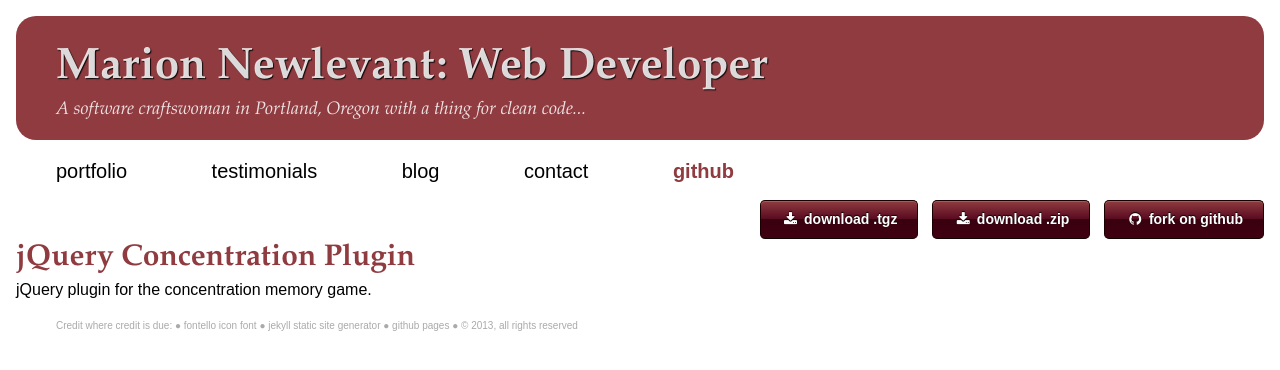
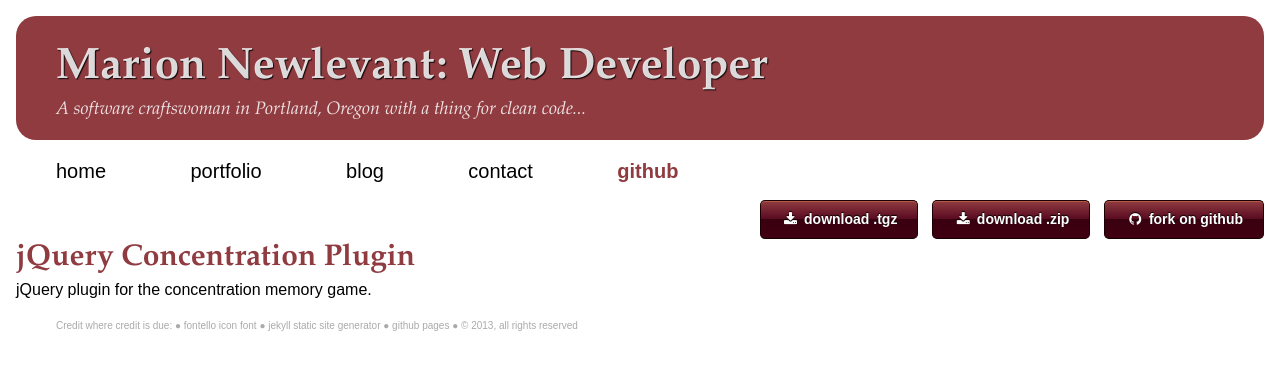
Before and after one commit to marionnewlevant/marionnewlevant.github.io, a Jekyll site: the page built from _posts/2013-09-06-jquery-concentration-plugin.markdown, in a window 1280 px wide. Shown: the top 370 px of the page. Built offline with Jekyll 4.4.1, drawn with Linux system fonts in a browser that asks for light colours; Markdown is read by kramdown in place of the engine named in the settings.

Commit message:
nav: home yes, testimonials no, and correct name for jquery.concentration

```diff
--- a/_layouts/default.html
+++ b/_layouts/default.html
@@ -24,11 +24,11 @@
   <nav role="navigation">
     <a href="#nav" class="nav-collapse" id="nav-collapse"><i class="icon-menu"></i> Menu</a>
     <ul class="nav" id="nav">
-      <li class="portfolio">
-        <a href="http://marion.newlevant.com/portfolio/patternagents">portfolio</a>
+      <li class="home">
+        <a href="http://marion.newlevant.com">home</a>
       </li>
-      <li class="testimonials">
-        <a href="http://marion.newlevant.com/testimonials">testimonials</a>
+       <li class="portfolio">
+        <a href="http://marion.newlevant.com/portfolio">portfolio</a>
       </li>
       <li class="blog">
         <a href="http://marion.newlevant.com/blog">blog</a>
--- a/_posts/2013-09-06-jquery-concentration-plugin.markdown
+++ b/_posts/2013-09-06-jquery-concentration-plugin.markdown
@@ -1,7 +1,7 @@
 ---
 layout: post
 title:  "jQuery Concentration Plugin"
-repo: concentration.jquery
+repo: jquery.concentration
 ---
 
 jQuery plugin for the [concentration][concentration-def] memory game.
```
Also changed, not shown: 1 other file.
